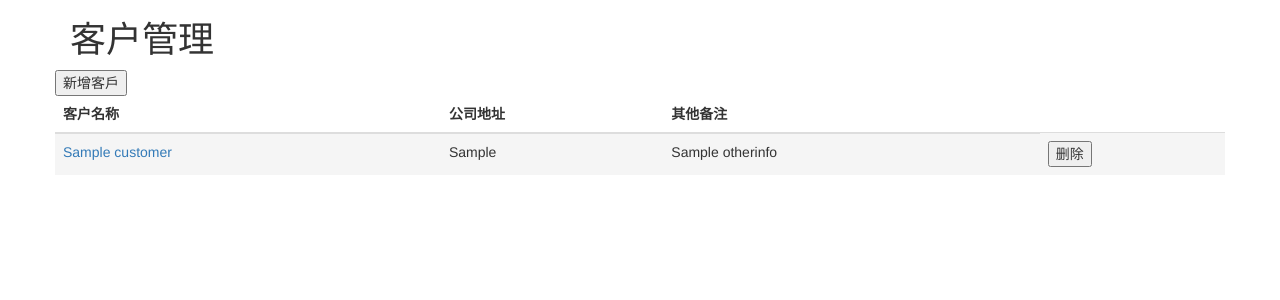
After one commit to djhoo/ying, a Node server app: template views/customer_boot.ejs in a window 1280 px wide. The commit adds this page. Shown: the top 300 px of the page. Run offline with Node 20, Linux system fonts and the light colour scheme; the template is opened without the code that fills it: most values are stand-ins (such as "Sample title", 1, 10 or a date in 2020); some libraries are stand-ins or nearby versions.

Commit message:
add customer management

```diff
--- a/routes/service.js
+++ b/routes/service.js
@@ -38,7 +38,13 @@ router.get('/addservice', function(req, res) {
     var customer = db.get('customerlist');
     var enduser = db.get('enduserlist');
     var doctemp;
+    var sortData;
     customer.find({},{sort:{"cstmName":1}},function(e,docs){
+//           sortData = docs.sort(function(a,b){
+//            return (a.cstmName).localeCompare(b.cstmName, "zh")
+//            });
+//           console.log(docs);
+//           console.log(sortData);
            res.render('addservice', {
             "customer" : docs
             });
--- /dev/null
+++ b/views/customer_boot.ejs
@@ -0,0 +1,60 @@
+<!DOCTYPE html>
+<html>
+<head>
+	<meta charset="utf-8">
+	<title>客户管理</title>
+	<link rel="stylesheet" href="../stylesheets/bootstrap.min.css">
+	<link rel="stylesheet" href="../stylesheets/style.css">
+	<script language="javascript" type="text/javascript" src="../javascripts/jquery.min.js"></script>
+	<script language="javascript" type="text/javascript" src="../javascripts/bootstrap.min.js"></script>
+	<script language="javascript" type="text/javascript" src="../javascripts/yescom.js"></script>
+<body>
+<div class="container">
+	<h1>客户管理</h1>
+	<div class="row">
+		<input type="button" onclick="location='/customer/addcustomer'" value="新增客戶">
+	</div>
+
+	<div class="row" id ="shyeshare">
+		<table class="table">
+			<thead>
+				<tr>
+					<th>客户名称</th>
+					<th>公司地址</th>
+					<th>其他备注</th>
+				</tr>
+			</thead>
+			<tbody>
+				<%
+				for(var i in customer){
+				%>
+				<tr class="active" id = <%=customer[i].cstmName%>>
+					<td><a href="/customer/customerview?name=<%=encodeURI(customer[i].cstmName)%>&flag=3"><%=customer[i].cstmName%></a></td>
+					<td><%=customer[i].cstmAddr%></td>
+					<td><%=customer[i].otherinfo%></td>
+                    <td>
+						<form name="deletecustomer" method="post" action="/customer/deletecustomer?cstmName=<%= encodeURIComponent(customer[i].cstmName)%>" onSubmit="javascript:return window.confirm('不要轻易删除，确认删除吗？')">
+							<input type="submit" value="删除">
+						</form>
+					</td>
+				</tr>
+				<% } %>
+			</tbody>
+		</table>
+	</div>
+</div>
+</body>
+<script language=JavaScript>
+	$(document).ready(function(){
+
+		var id;
+
+		checkSelect();
+		$(".year").change(function() {
+			checkSelect();
+		});
+
+	});
+
+</script>
+</html>
```
Also changed, not shown: routes/customer.js (+32 -0 lines), views/addservice.ejs (+8 -1 lines), views/contractindex.ejs (+7 -0 lines).
